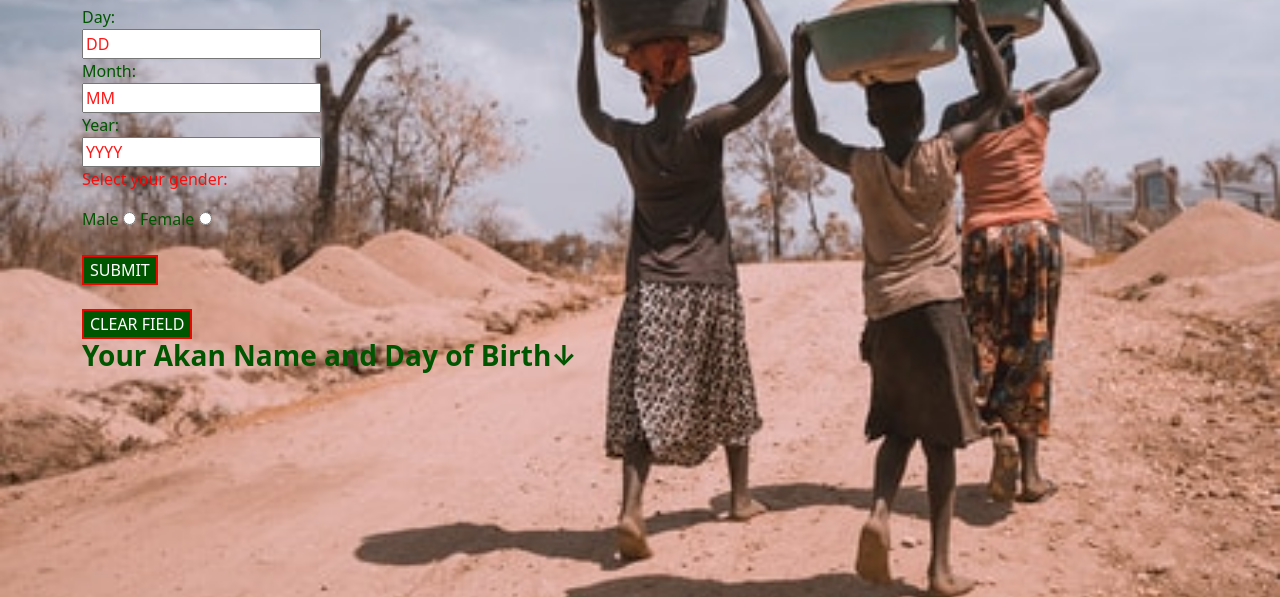
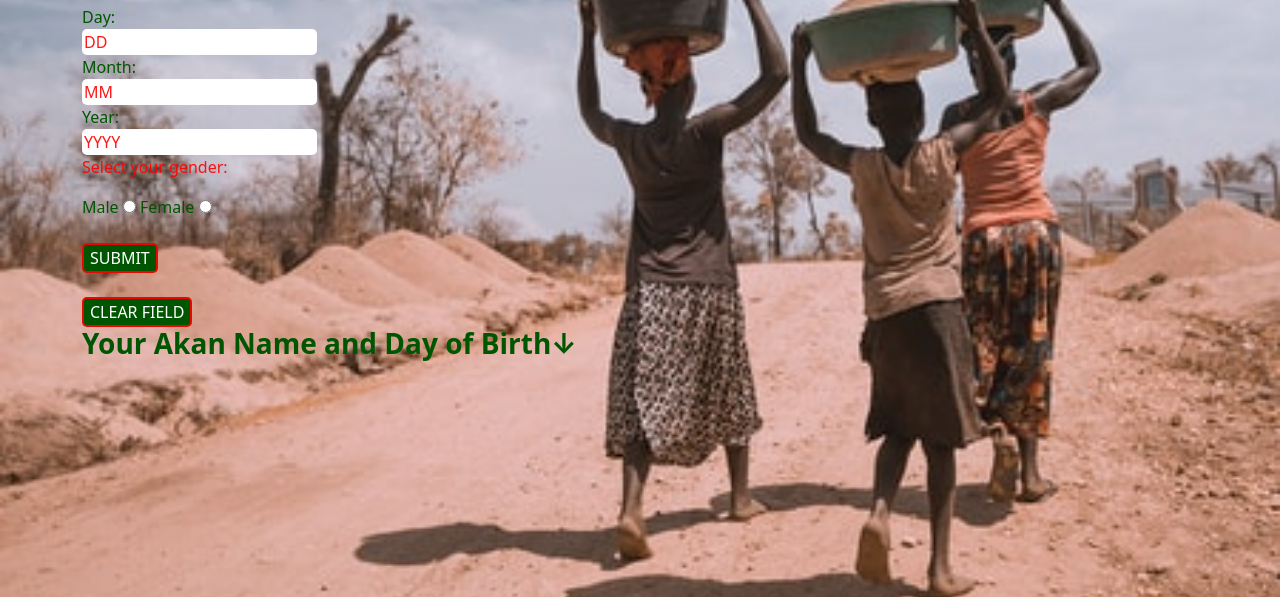
Before and after one commit to ezekielkibiego/Akan-Names, a plain HTML site: page index.html in a window 1280 px wide. Shown: the part 203-800 px from the top of the page. Drawn offline with Linux system fonts and the light colour scheme.

Commit message:
add border-radius to input

```diff
--- a/index.css
+++ b/index.css
@@ -21,6 +21,10 @@ h2{
 }
 label{
     color: #005500;
+}
+input{
+    border: none;
+    border-radius: 5px;
 }
 .gender p{
     color: #ff0000e7;
```
